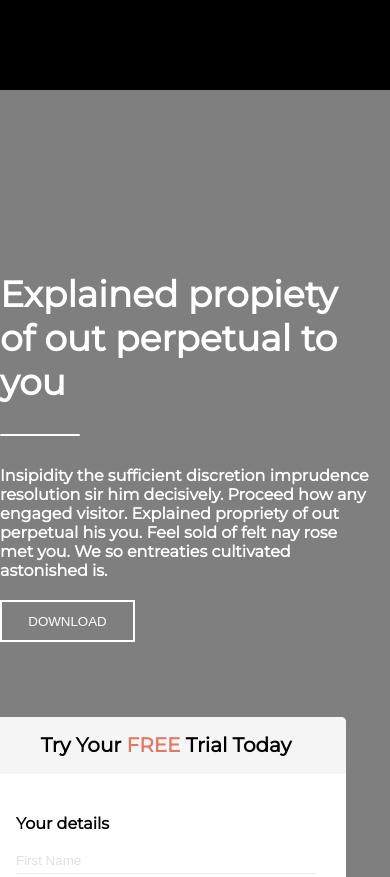
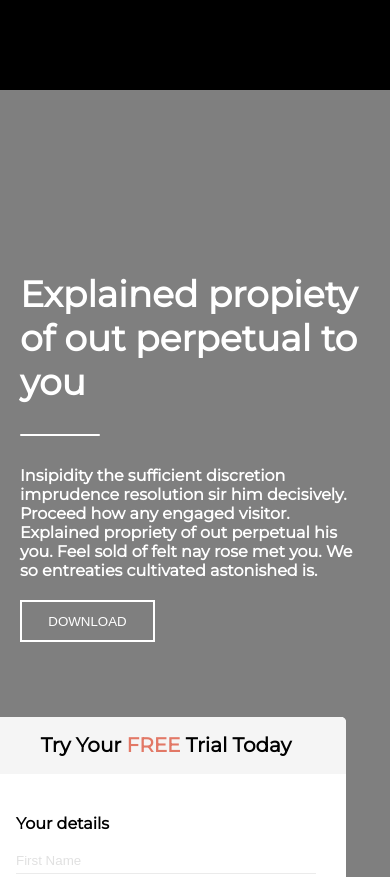
Before and after one commit to GytisKLNT/egzaminas, a website: page index.html in a window 390 px wide. Shown: the top 877 px of the page. Drawn offline with nearby package versions, Linux system fonts and the light colour scheme; files that its build step writes are made by us from their sources.

Commit message:
Update subscription.scss
sutvarkytas mobile

```diff
--- a/scss/subscription.scss
+++ b/scss/subscription.scss
@@ -19,7 +19,7 @@
 
   .tekstas{
     width: 100%;
-
+    padding-left: 20px;
 
 
     text-align: left;
@@ -212,21 +212,11 @@
 
     flex-direction: column;
     align-items: center;
-    // height: 1100px;
+
 
   }
   }
-@media (max-width: 400px) {
 
-  .tekstas{
-
-
-
-    // height: 1100px;
-
-  }
-
-}
 
 @media (max-width: 1150px){
   .trial{
```
